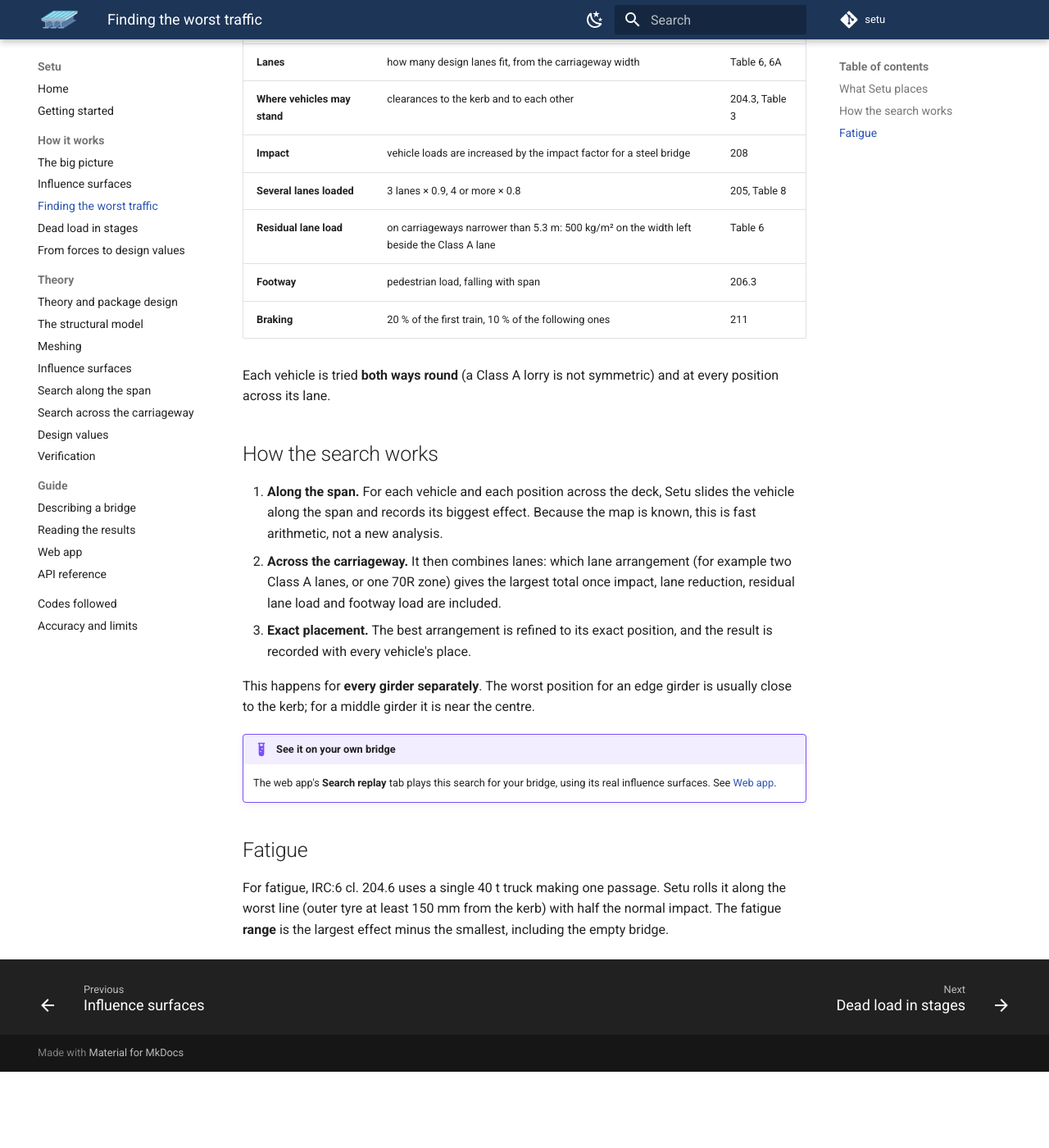
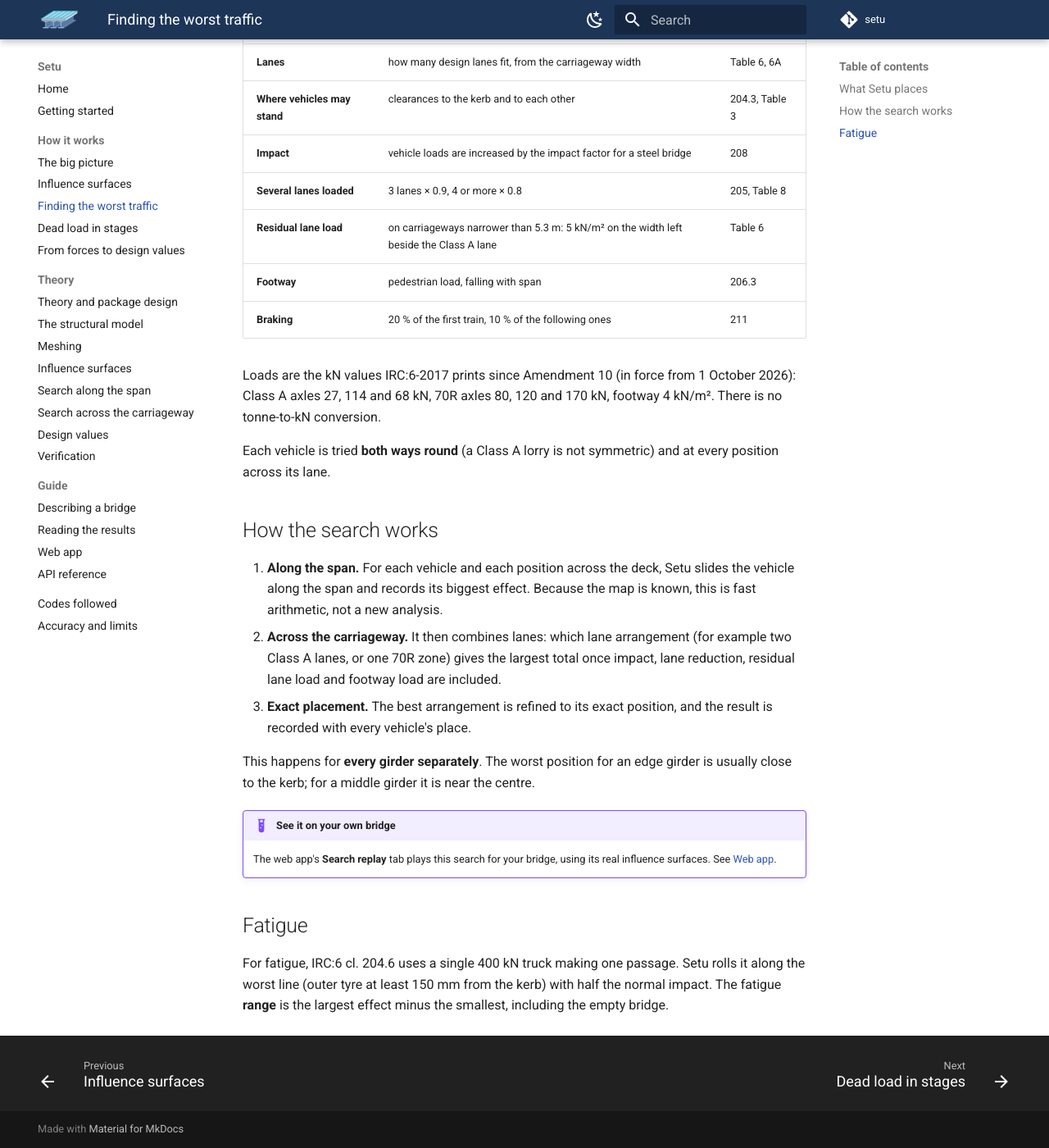
Before and after one commit to nishikantmandal007/setu, an MkDocs documentation site: the page built from docs/how-it-works/worst-traffic.md, in a window 1280 px wide and 1400 px high, scrolled down 1246 px. Shown: the whole window at 82% size. Built offline with MkDocs 1.6.1 and Material for MkDocs 9.7.7, drawn with Linux system fonts in a browser that asks for light colours; comment, search, counter and statistics services are not loaded; before the commit the page ends 2553 px from its top, so only the background shows below that; some of the changed text lies outside the part shown.

Commit message:
IRC loads in kN as IRC:6-2017 Amendment 10 prints them: Class A 27, 114, 68 kN axles (554 kN), 70R wheeled 80, 120, 170 kN (1000 kN), 70R tracked 350 kN per track, fatigue truck 120, 140, 140 kN, footway 4 kN/m2 with the amended 206.3 equations and the Table 6 residual 5 kN/m2; drop the 9.81 tonne conversion; golden values move by exactly 10/9.81

```diff
--- a/docs/how-it-works/worst-traffic.md
+++ b/docs/how-it-works/worst-traffic.md
@@ -11,16 +11,18 @@
 
 | Item | Rule | IRC:6 clause |
 |---|---|---|
-| **Class A** train | 8 axles, 55.4 t, 1.8 m wheel gauge; trains follow each other at least 18.5 m apart | 204.1, Fig. 3 |
-| **70R wheeled** | 7 axles, 100 t, wheel lines 1.93 m apart | 204.1, Fig. 1 |
-| **70R tracked** | two 4.57 m × 0.84 m tracks, 70 t | 204.1, Fig. 1 |
+| **Class A** train | 8 axles, 554 kN, 1.8 m wheel gauge; trains follow each other at least 18.5 m apart | 204.1, Fig. 3 |
+| **70R wheeled** | 7 axles, 1000 kN, wheel lines 1.93 m apart | 204.1, Fig. 1 |
+| **70R tracked** | two 4.57 m × 0.84 m tracks, 700 kN | 204.1, Fig. 1 |
 | **Lanes** | how many design lanes fit, from the carriageway width | Table 6, 6A |
 | **Where vehicles may stand** | clearances to the kerb and to each other | 204.3, Table 3 |
 | **Impact** | vehicle loads are increased by the impact factor for a steel bridge | 208 |
 | **Several lanes loaded** | 3 lanes × 0.9, 4 or more × 0.8 | 205, Table 8 |
-| **Residual lane load** | on carriageways narrower than 5.3 m: 500 kg/m² on the width left beside the Class A lane | Table 6 |
+| **Residual lane load** | on carriageways narrower than 5.3 m: 5 kN/m² on the width left beside the Class A lane | Table 6 |
 | **Footway** | pedestrian load, falling with span | 206.3 |
 | **Braking** | 20 % of the first train, 10 % of the following ones | 211 |
+
+Loads are the kN values IRC:6-2017 prints since Amendment 10 (in force from 1 October 2026): Class A axles 27, 114 and 68 kN, 70R axles 80, 120 and 170 kN, footway 4 kN/m². There is no tonne-to-kN conversion.
 
 Each vehicle is tried **both ways round** (a Class A lorry is not symmetric) and at every position across its lane.
 
@@ -37,4 +39,4 @@
 
 ## Fatigue
 
-For fatigue, IRC:6 cl. 204.6 uses a single 40 t truck making one passage. Setu rolls it along the worst line (outer tyre at least 150 mm from the kerb) with half the normal impact. The fatigue **range** is the largest effect minus the smallest, including the empty bridge.
+For fatigue, IRC:6 cl. 204.6 uses a single 400 kN truck making one passage. Setu rolls it along the worst line (outer tyre at least 150 mm from the kerb) with half the normal impact. The fatigue **range** is the largest effect minus the smallest, including the empty bridge.
--- a/docs/javascripts/vehicles.js
+++ b/docs/javascripts/vehicles.js
@@ -21,20 +21,20 @@
 
   // IRC:6-2017 Figs. 1 and 3, the same numbers as setu/irc6/vehicles.py
   const CATALOGUE = {
-    "Class A": { axle_loads_t: [2.7, 2.7, 11.4, 11.4, 6.8, 6.8, 6.8, 6.8], axles_m: positions([1.1, 3.2, 1.2, 4.3, 3.0, 3.0, 3.0]), gauge_m: 1.8, lead_m: 0.6, trail_m: 0.9 },
-    "Class 70R Wheeled": { axle_loads_t: [8, 12, 12, 17, 17, 17, 17], axles_m: positions([3.96, 1.52, 2.13, 1.37, 3.05, 1.37]), gauge_m: 1.93, lead_m: 0.81, trail_m: 0.91 },
-    "Class 70R Tracked": { axle_loads_t: [70], tracked: true, track_m: [4.57, 0.84], gauge_m: 2.06 },
+    "Class A": { axle_loads_kn: [27, 27, 114, 114, 68, 68, 68, 68], axles_m: positions([1.1, 3.2, 1.2, 4.3, 3.0, 3.0, 3.0]), gauge_m: 1.8, lead_m: 0.6, trail_m: 0.9 },
+    "Class 70R Wheeled": { axle_loads_kn: [80, 120, 120, 170, 170, 170, 170], axles_m: positions([3.96, 1.52, 2.13, 1.37, 3.05, 1.37]), gauge_m: 1.93, lead_m: 0.81, trail_m: 0.91 },
+    "Class 70R Tracked": { axle_loads_kn: [700], tracked: true, track_m: [4.57, 0.84], gauge_m: 2.06 },
   };
 
   // a vehicle ready to draw: name from the catalogue, facing forwards (heading -1, driving towards -x) or turned round (+1)
   function vehicle(name, { heading = -1, x_m = 0, z_m = 0, impact_factor = 1 } = {}) {
     const c = CATALOGUE[name];
-    if (c.tracked) return { name, tracked: true, track_m: c.track_m, gauge_m: c.gauge_m, axle_loads_t: c.axle_loads_t, body_m: [0, c.track_m[0]], heading: -1, axles_m: [], x_m, z_m, impact_factor };
+    if (c.tracked) return { name, tracked: true, track_m: c.track_m, gauge_m: c.gauge_m, axle_loads_kn: c.axle_loads_kn, body_m: [0, c.track_m[0]], heading: -1, axles_m: [], x_m, z_m, impact_factor };
     const length = c.axles_m[c.axles_m.length - 1];
     const turned = heading > 0;
     return {
       name, tracked: false, gauge_m: c.gauge_m, heading, x_m, z_m, impact_factor,
-      axle_loads_t: turned ? [...c.axle_loads_t].reverse() : c.axle_loads_t,
+      axle_loads_kn: turned ? [...c.axle_loads_kn].reverse() : c.axle_loads_kn,
       axles_m: turned ? [...c.axles_m].reverse().map(p => length - p) : c.axles_m,
       body_m: turned ? [-c.trail_m, length + c.lead_m] : [-c.lead_m, length + c.trail_m],
     };
@@ -42,8 +42,8 @@
 
   // the wheels of a vehicle in its own frame: [dx, dy, kN], two per axle (a track as its two lines of load)
   function wheels(v) {
-    if (v.tracked) return [-1, 1].map(side => [v.track_m[0] / 2, side * v.gauge_m / 2, v.axle_loads_t[0] * 9.81 / 2]);
-    return v.axles_m.flatMap((x, k) => [-1, 1].map(side => [x, side * v.gauge_m / 2, v.axle_loads_t[k] * 9.81 / 2]));
+    if (v.tracked) return [-1, 1].map(side => [v.track_m[0] / 2, side * v.gauge_m / 2, v.axle_loads_kn[0] / 2]);
+    return v.axles_m.flatMap((x, k) => [-1, 1].map(side => [x, side * v.gauge_m / 2, v.axle_loads_kn[k] / 2]));
   }
 
   // the shadow blur and windscreen gradient every drawing uses; add once per <svg>
@@ -79,7 +79,7 @@
     v.axles_m.forEach((x, k) => {
       g.append(el("line", { x1: x, y1: -v.gauge_m / 2, x2: x, y2: v.gauge_m / 2, stroke: "#2b3036", "stroke-width": 0.07 }));
       [-1, 1].forEach(side => {
-        const tw = v.axle_loads_t[k] >= 10 ? look.tyre[1] : look.tyre[0];
+        const tw = v.axle_loads_kn[k] >= 100 ? look.tyre[1] : look.tyre[0];
         g.append(el("rect", { x: x - 0.44, y: side * v.gauge_m / 2 - tw / 2, width: 0.88, height: tw, rx: 0.13, fill: "#1b1d21", stroke: "#0e1012", "stroke-width": 0.03 }));
         if (tw > 0.4) g.append(el("line", { x1: x - 0.42, y1: side * v.gauge_m / 2, x2: x + 0.42, y2: side * v.gauge_m / 2, stroke: "#4f545c", "stroke-width": 0.045 }));
       });
--- a/web/static/app.js
+++ b/web/static/app.js
@@ -248,7 +248,7 @@
     const direction = total < 0 ? -1 : 1;
     forces.replaceChildren();
     const axles = data.vehicles.flatMap(v => v.tracked ? [{ v, x: (v.body_m[0] + v.body_m[1]) / 2, share: 1 }]
-      : v.axles_m.map((x, k) => ({ v, x, share: v.axle_loads_t[k] })));
+      : v.axles_m.map((x, k) => ({ v, x, share: v.axle_loads_kn[k] })));
     const reach = Math.min(b.span_m * .13, 3.4);
     axles.forEach(({ v, x, share }) => {
       const length = reach * share / Math.max(...axles.map(a => a.share));
@@ -515,7 +515,7 @@
 // one vehicle seen from above, drawn by the shared docs/javascripts/vehicles.js
 function vehicleSvg(v) {
   return SetuVehicles.draw(v, { title: `${v.name}${v.heading > 0 ? " (turned round)" : ""}\n${v.tracked ? "tracked, " : ""}`
-    + `${v.tracked ? "total" : "axle loads"} ${v.axle_loads_t.join(", ")} t\nfront axle at x = ${fmt(v.x_m, 2)} m, centre z = ${fmt(v.z_m, 2)} m\nimpact factor ${fmt(v.impact_factor, 3)}` });
+    + `${v.tracked ? "total" : "axle loads"} ${v.axle_loads_kn.join(", ")} kN\nfront axle at x = ${fmt(v.x_m, 2)} m, centre z = ${fmt(v.z_m, 2)} m\nimpact factor ${fmt(v.impact_factor, 3)}` });
 }
 
 function placeVehicle(v, shift = 0) {
```
Also changed, not shown: docs/theory/across.md (+1 -1 lines), docs/theory/design-values.md (+1 -1 lines), 15 other files.
